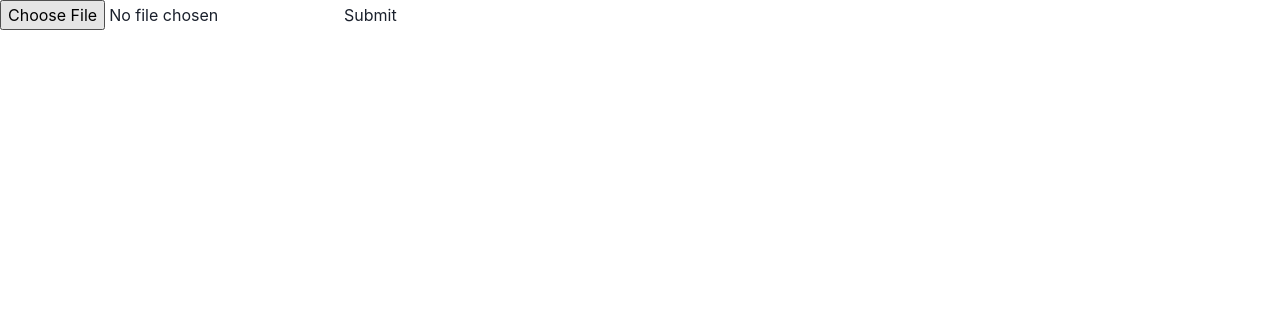
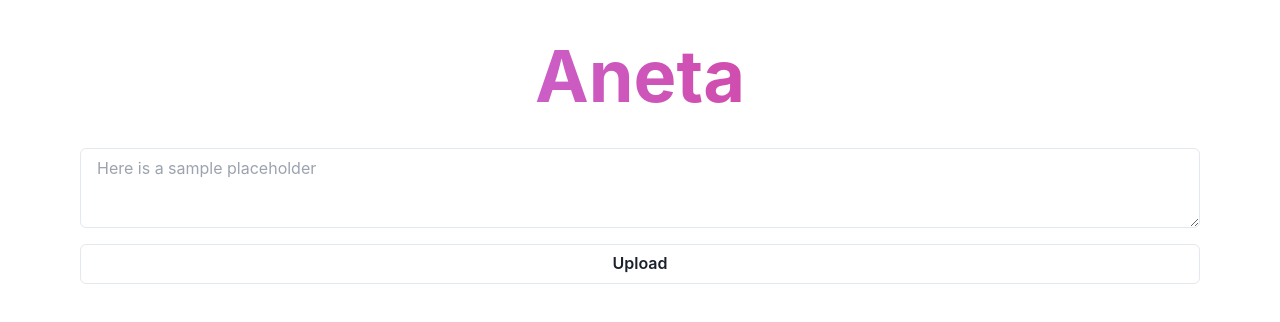
Before and after one commit to suryar510/hackmit22, a React (Create React App) app in the folder frontend/: page / in a window 1280 px wide. Shown: the top 322 px of the page. Built offline with nearby package versions, Linux system fonts and the light colour scheme.

Commit message:
Added text field input

```diff
--- a/frontend/src/Uploader.tsx
+++ b/frontend/src/Uploader.tsx
@@ -1,17 +1,50 @@
-import { ChakraProvider, Container, HStack } from "@chakra-ui/react";
+import { ChakraProvider, Container, HStack, Textarea } from "@chakra-ui/react";
+import { Box, FormControl, FormLabel, Input, Button } from "@chakra-ui/react";
 import { useState } from "react";
 
 export default function Uploader() {
+  const [textValue, setTextValue] = useState("");
+
+  const handleSubmit = (event: React.FormEvent<HTMLFormElement>): void => {
+    event.preventDefault();
+    console.log(textValue);
+    // @TODO: Michael do whatever u want to submit here
+  };
+
+  const handleChange = (
+    event: React.ChangeEvent<HTMLTextAreaElement>
+  ): void => {
+    setTextValue(event.target.value);
+  };
+
   return (
     <ChakraProvider>
-      <form
+      <div className="" style={{ height: "100vh", margin: "0" }}>
+        <div className="mx-20 flex flex-col" style={{ maxHeight: "100%" }}>
+          <h1 className="text-center mt-10 mb-5 text-7xl font-bold text-transparent bg-clip-text bg-gradient-to-r from-purple-400 to-pink-600">
+            Aneta
+          </h1>
+          <Box my={4} textAlign="left">
+            <form onSubmit={handleSubmit}>
+              <Textarea
+                placeholder="Here is a sample placeholder"
+                onChange={handleChange}
+              />
+              <Button type="submit" variant="outline" width="full" mt={4}>
+                Upload
+              </Button>
+            </form>
+          </Box>
+        </div>
+      </div>
+      {/* <form
         action="https://evening-anchorage-22221.herokuapp.com/upload"
         method="POST"
         encType="multipart/form-data"
       >
         <input type="file" name="file" />
         <input type="submit" />
-      </form>
+      </form> */}
     </ChakraProvider>
   );
 }
```
